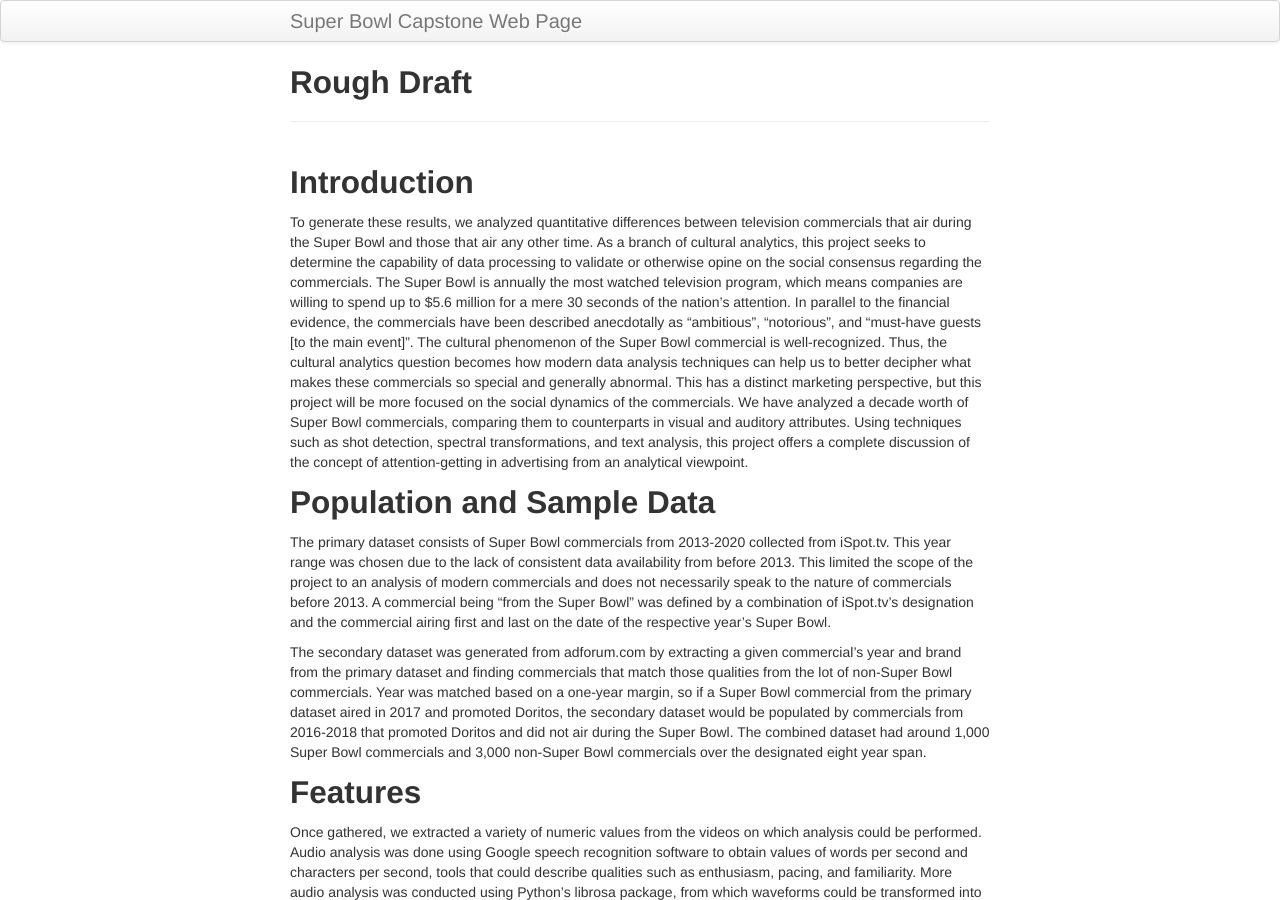
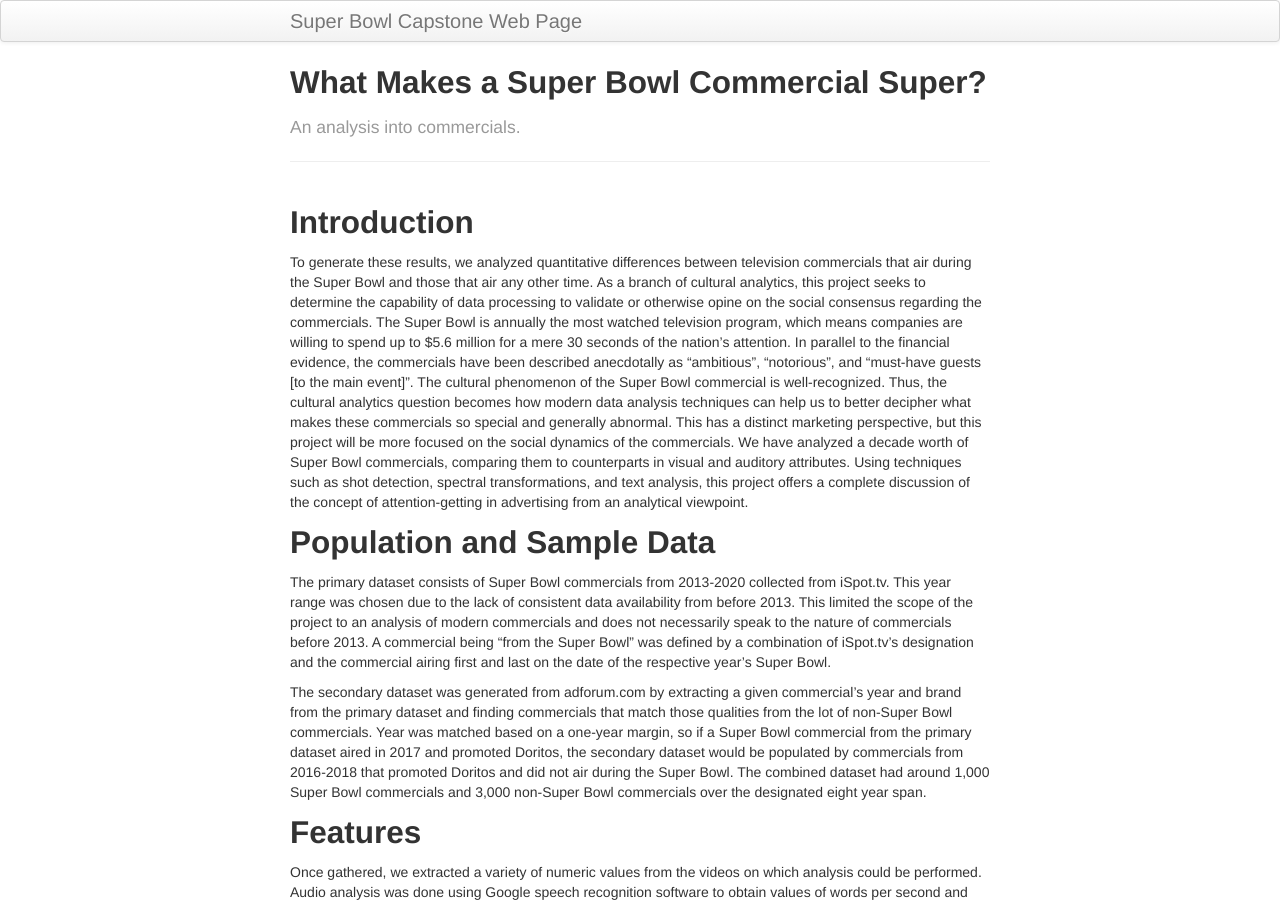
Before and after one commit to Furbeh/SuperBowlCapstoneWebPage, a Jekyll site: the page built from index.md, in a window 1280 px wide and 900 px high. Built offline with Jekyll 4.4.1, drawn with Linux system fonts in a browser that asks for light colours.

Commit message:
No longer a "Rough Draft"

```diff
--- a/index.md
+++ b/index.md
@@ -1,8 +1,8 @@
 ---
 layout: page
-title: Rough Draft
-tagline:
-description: Current Rough Draft for DSC180B
+title: What Makes a Super Bowl Commercial Super?
+tagline: An analysis into commercials.
+description: For DSC180B
 ---
 
 ## Introduction
```
